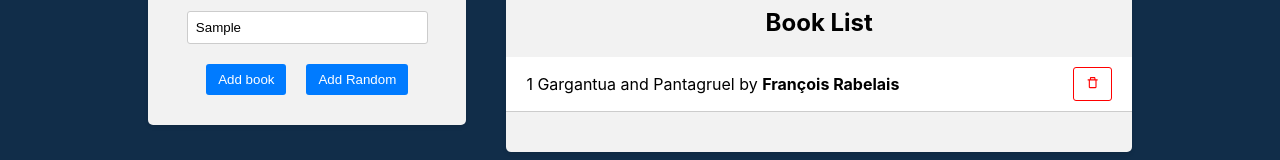
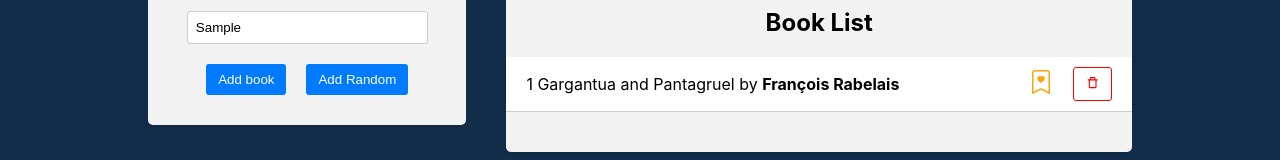
Before and after one commit to Alona-Kolisnychenko/book-library, a React (Create React App) app in the folder frontend/: page / in a window 1280 px wide. Both pictures are taken after typing "Sample", "Sample" into the empty fields and a click on the button "Add Random". Shown: the part 303-463 px from the top of the page. Built offline with nearby package versions, Linux system fonts and the light colour scheme; the HTML template or start-up script is replaced by a standard one.

Commit message:
toggle favorite book

```diff
--- a/frontend/src/components/BookForm/BookForm.js
+++ b/frontend/src/components/BookForm/BookForm.js
@@ -16,7 +16,8 @@
         const book = {
             title,
             author,
-            id: uuidv4()
+            id: uuidv4(),
+            isFavorite: false
         }
         dispatch(addBook(book))
         setAuthor('');
@@ -29,7 +30,8 @@
     const randomBook = booksData[randomIndex];
     const randomBookWidthId = {
       ...randomBook,
-      id: uuidv4()
+      id: uuidv4(),
+      isFavorite: false
     }
     dispatch(addBook(randomBookWidthId))
   }
--- a/frontend/src/components/BookList/BookList.js
+++ b/frontend/src/components/BookList/BookList.js
@@ -1,6 +1,7 @@
 import { useDispatch, useSelector } from 'react-redux';
 import { BiTrashAlt } from 'react-icons/bi';
-import { dellBook } from '../../redux/books/actionCreators';
+import { BsBookmarkHeartFill, BsBookmarkHeart } from 'react-icons/bs'
+import { dellBook, toggleFavorite } from '../../redux/books/actionCreators';
 import './BookList.css';
 
 const BookList = () => {
@@ -10,6 +11,11 @@
   const handleDeleteBook = (id) => {
     dispatch(dellBook(id));
   };
+
+  const handleToggleFavorite = (id)=>{
+    dispatch(toggleFavorite(id))
+  };
+
   return (
     <div className="app-block book-list">
       <h2>Book List</h2>
@@ -23,6 +29,13 @@
                 {++i} {book.title} by <strong>{book.author}</strong>
               </div>
               <div className="book-actions">
+                <span onClick={()=>handleToggleFavorite(book.id)}>
+                {book.isFavorite
+                  ? <BsBookmarkHeartFill className='star-icon' />
+                  : <BsBookmarkHeart className='star-icon'/>
+                }
+                </span>
+
                 <button onClick={() => handleDeleteBook(book.id)}>
                   <BiTrashAlt />
                 </button>
--- a/frontend/src/redux/books/actionCreators.js
+++ b/frontend/src/redux/books/actionCreators.js
@@ -13,3 +13,9 @@
         payload: id
     }
 }
+export const toggleFavorite = (id)=>{
+    return{
+        type: actionTypes.TOGGLE_FAVORITE,
+        payload: id
+    }
+}
--- a/frontend/src/redux/books/actionTypes.js
+++ b/frontend/src/redux/books/actionTypes.js
@@ -1,3 +1,5 @@
 export const ADD_BOOK = 'ADD_BOOK';
 
 export const DELL_BOOK = 'DELL_BOOK';
+
+export const TOGGLE_FAVORITE = 'TOGGLE_FAVORITE';
--- a/frontend/src/redux/books/reducer.js
+++ b/frontend/src/redux/books/reducer.js
@@ -8,6 +8,12 @@
            return [...state, action.payload]
         case a.DELL_BOOK:
             return state.filter((book)=> book.id !== action.payload)
+        case a.TOGGLE_FAVORITE:
+            return state.map((book)=>
+                book.id === action.payload
+                ? {...book, isFavorite: !book.isFavorite}
+                : book
+            )
         default:
             return state
     }
```
